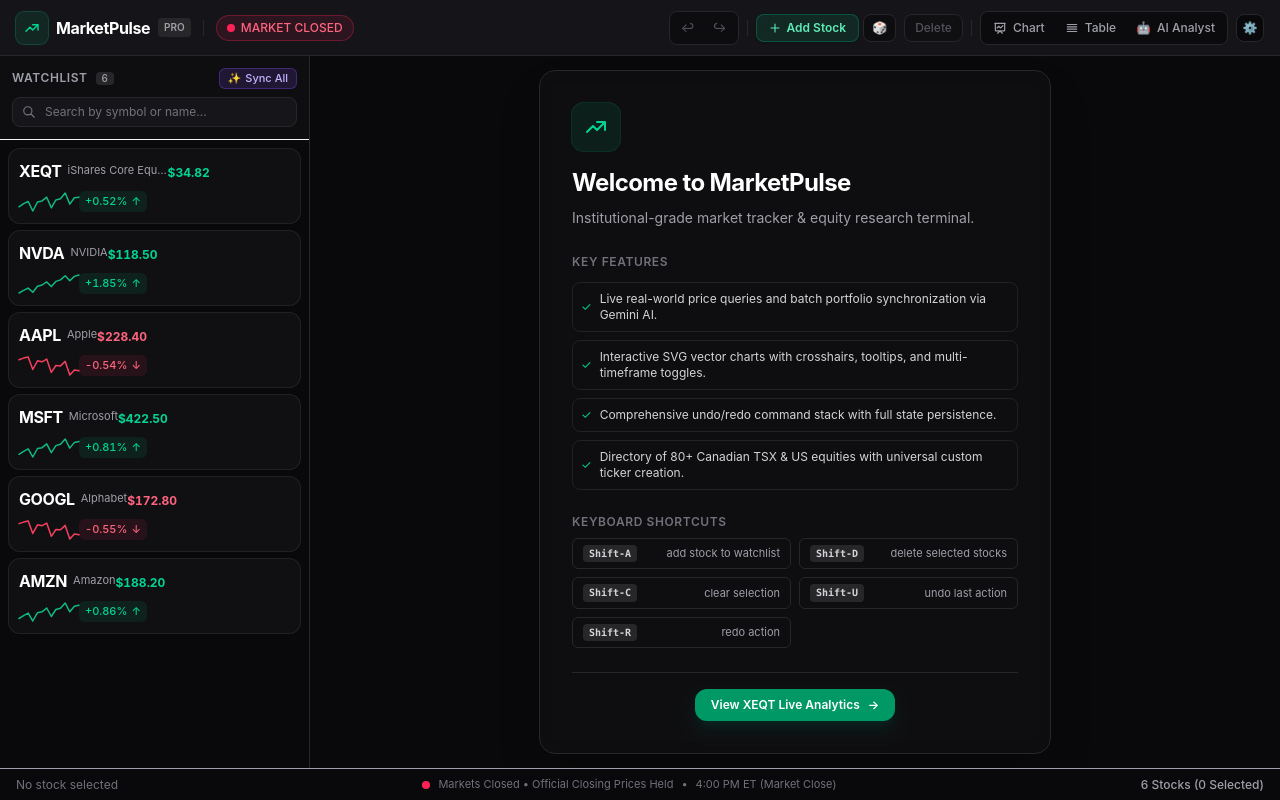
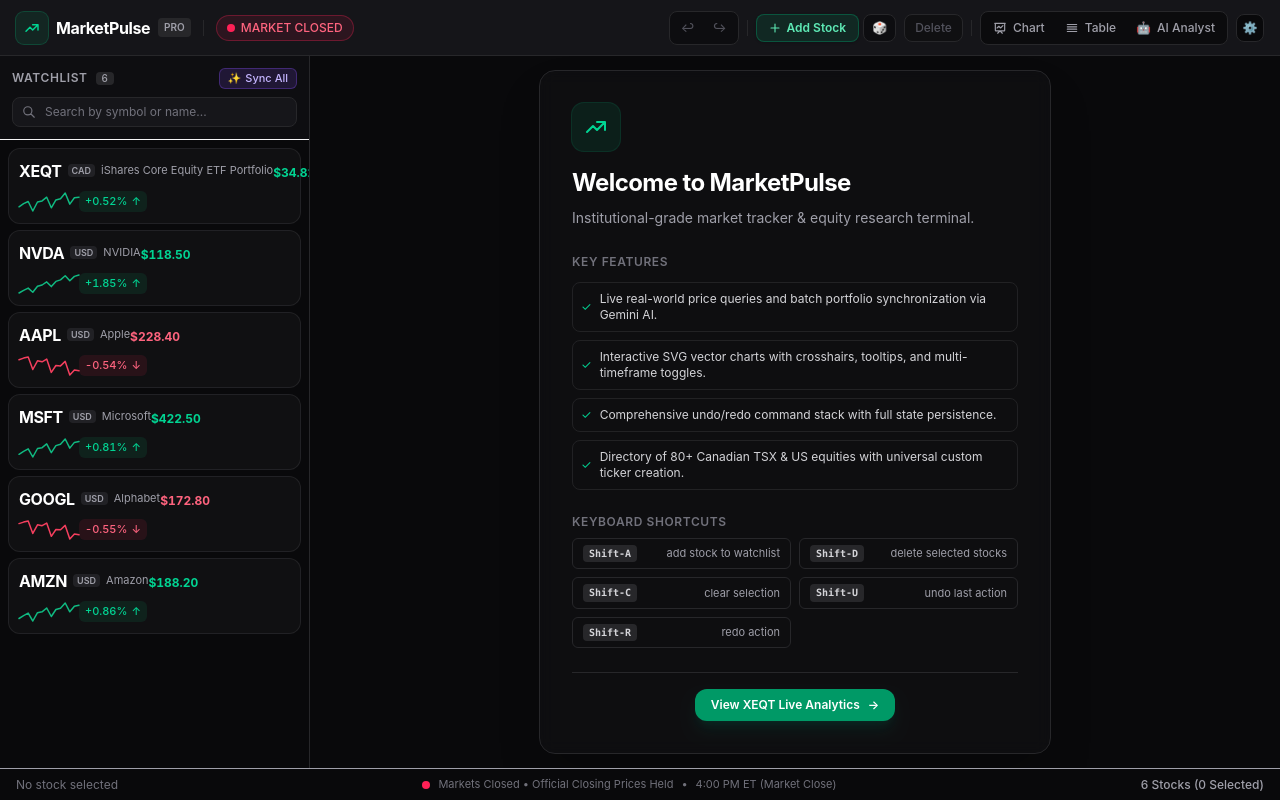
Before and after one commit to Tofaluu/market-pulse, a Preact app: page / in a window 1280 px wide. Built offline with nearby package versions, Linux system fonts and the light colour scheme.

Commit message:
fix: enforce native asset currencies, extract authentic day ranges, and fix AAPL cross-currency bug

```diff
--- a/src/components/StockList.tsx
+++ b/src/components/StockList.tsx
@@ -147,9 +147,12 @@ export function StockList() {
               >
                 {/* Top Row: Symbol, Name & Price */}
                 <div class="flex items-center justify-between">
-                  <div class="flex items-center gap-1.5">
-                    <span class="font-bold tracking-tight text-white">{stock.symbol}</span>
-                    <span class="max-w-[100px] truncate text-[11px] text-zinc-400">
+                  <div class="flex items-center gap-1.5 min-w-0">
+                    <span class="font-bold tracking-tight text-white shrink-0">{stock.symbol}</span>
+                    <span class="rounded bg-zinc-800/80 px-1 py-0.2 text-[9px] font-semibold text-zinc-400 shrink-0">
+                      {stock.currency || "USD"}
+                    </span>
+                    <span class="truncate text-[11px] text-zinc-400">
                       {stock.name}
                     </span>
                   </div>
--- a/src/services/gemini.ts
+++ b/src/services/gemini.ts
@@ -1,4 +1,5 @@
 // Gemini 2.0 Flash AI Service with Google Search Grounding for live financial lookups & company research.
+import { getStockExpectedCurrency } from "../stocks";
 
 const API_KEY_STORAGE_KEY = "marketpulse_gemini_api_key";
 
@@ -34,6 +35,8 @@ export type LivePriceResult = {
   price: number;
   change?: number;
   percentChange?: number;
+  dayHigh?: number;
+  dayLow?: number;
   currency?: string;
   sourceText: string;
   timestamp: string;
@@ -149,29 +152,42 @@ function getMarketDateContext(): { dateStr: string; timeStr: string } {
  */
 export async function fetchLivePriceWithAI(
   symbol: string,
-  name: string
+  name: string,
+  explicitCurrency?: string,
+  sector?: string
 ): Promise<LivePriceResult> {
   const { dateStr, timeStr } = getMarketDateContext();
+  const expectedCurrency = getStockExpectedCurrency(symbol, sector, explicitCurrency);
+  const exchangeDesc =
+    expectedCurrency === "CAD"
+      ? "TSX (Toronto Stock Exchange) in Canadian Dollars (CAD)"
+      : "NASDAQ or NYSE in US Dollars (USD)";
+
   const prompt = `You are a real-time financial market data agent.
 TEMPORAL CONTEXT:
 - Today's date: ${dateStr}
 - Current Eastern Time: ${timeStr} ET
 
 Perform a Google Search to determine the current, up-to-date real-world trading price for the asset/stock ticker '${symbol}' (${name}).
-Look for trading prices on NYSE, NASDAQ, or TSX (Toronto Stock Exchange for Canadian assets like XEQT).
+This asset trades natively on ${exchangeDesc}.
 
-CRITICAL PRICING RULES:
-1. DO NOT return the "Previous Close" (which is the closing price from the prior day).
-2. If the market is open, report the live trading price.
-3. If the market is closed or in after-hours, report TODAY'S official closing price (${dateStr} 4:00 PM ET close), NOT yesterday's close.
-4. If today is a weekend or market holiday, report the closing price of the most recent active trading day (e.g. Friday), NOT the day before that.
+CRITICAL PRICING & CURRENCY RULES:
+1. STRICT NATIVE CURRENCY: Report the price and day changes strictly in ${expectedCurrency}.
+   - NEVER convert ${expectedCurrency} to any other currency (e.g. DO NOT convert US stocks to CAD or Canadian stocks to USD).
+   - For example, Apple (AAPL) trades around ~$225-$235 USD—it must strictly be reported in USD, NEVER converted to Canadian dollars (~$318 CAD).
+2. DO NOT return the "Previous Close" (which is the closing price from the prior day).
+3. If the market is open, report the live trading price.
+4. If the market is closed or in after-hours, report TODAY'S official closing price (${dateStr} 4:00 PM ET close), NOT yesterday's close.
+5. If today is a weekend or market holiday, report the closing price of the most recent active trading day (e.g. Friday), NOT the day before that.
 
 Provide the output strictly in this JSON format:
 {
-  "price": <numeric price, e.g. 34.65 or 255.50>,
-  "change": <numeric day change, e.g. +0.45 or -1.20>,
-  "percentChange": <numeric percent change, e.g. 1.32 or -0.50>,
-  "currency": <"USD" or "CAD">,
+  "price": <numeric price in ${expectedCurrency}, e.g. 229.70 or 34.82>,
+  "change": <numeric day change in ${expectedCurrency}, e.g. +1.49 or -0.35>,
+  "percentChange": <numeric percent change, e.g. 0.65 or -0.50>,
+  "dayHigh": <numeric day high in ${expectedCurrency}, e.g. 231.20>,
+  "dayLow": <numeric day low in ${expectedCurrency}, e.g. 227.10>,
+  "currency": "${expectedCurrency}",
   "summary": <one-sentence summary of today's price and market movement>
 }
 Output only the JSON block without markdown backticks if possible, or inside a clean json code block.`;
@@ -209,13 +225,19 @@ Output only the JSON block without markdown backticks if possible, or inside a c
     typeof parsed?.change === "number" ? parsed.change : undefined;
   const percentChange =
     typeof parsed?.percentChange === "number" ? parsed.percentChange : undefined;
-  const currency = parsed?.currency || (symbol.includes(".TO") || symbol === "XEQT" ? "CAD" : "USD");
+  const dayHigh =
+    typeof parsed?.dayHigh === "number" ? Number(parsed.dayHigh.toFixed(2)) : undefined;
+  const dayLow =
+    typeof parsed?.dayLow === "number" ? Number(parsed.dayLow.toFixed(2)) : undefined;
+  const currency = parsed?.currency || expectedCurrency;
 
   return {
     price: Number(price.toFixed(2)),
     change: change !== undefined ? Number(change.toFixed(2)) : undefined,
     percentChange:
       percentChange !== undefined ? Number(percentChange.toFixed(2)) : undefined,
+    dayHigh,
+    dayLow,
     currency,
     sourceText: parsed?.summary || raw.trim().slice(0, 200),
     timestamp: new Date().toLocaleTimeString(),
@@ -357,39 +379,57 @@ Provide a structured, objective response using EXACTLY this markdown layout:
 
 export type BatchPriceResult = Record<
   string,
-  { price: number; change?: number; percentChange?: number; currency?: string }
+  {
+    price: number;
+    change?: number;
+    percentChange?: number;
+    dayHigh?: number;
+    dayLow?: number;
+    currency?: string;
+  }
 >;
 
 /**
  * Uses Gemini with Google Search to fetch real-world quotes for all active stocks in one query.
  */
 export async function batchFetchLivePricesWithAI(
-  stocks: { symbol: string; name: string }[]
+  stocks: { symbol: string; name: string; currency?: string; sector?: string }[]
 ): Promise<BatchPriceResult> {
   if (stocks.length === 0) return {};
 
   const { dateStr, timeStr } = getMarketDateContext();
-  const stockListStr = stocks.map((s) => `${s.symbol} (${s.name})`).join(", ");
+  const stockListLines = stocks
+    .map((s) => {
+      const cur = getStockExpectedCurrency(s.symbol, s.sector, s.currency);
+      const exch = cur === "CAD" ? "TSX (Toronto Stock Exchange)" : "NASDAQ / NYSE";
+      return `- ${s.symbol} (${s.name}): REQUIRED CURRENCY = ${cur} (trades natively on ${exch})`;
+    })
+    .join("\n");
+
   const prompt = `You are a financial market data agent.
 TEMPORAL CONTEXT:
 - Today's date: ${dateStr}
 - Current Eastern Time: ${timeStr} ET
 
-Perform a Google Search to find current, up-to-date real-world trading prices on NYSE, NASDAQ, or TSX (Toronto Stock Exchange for Canadian assets like XEQT, SHOP, RY) for these assets:
-${stockListStr}
+Perform a Google Search to find current, up-to-date real-world trading prices for each of these assets:
+${stockListLines}
 
-CRITICAL PRICING RULES:
-1. DO NOT report the "Previous Close" (which is yesterday's / the prior day's close).
-2. If the market is closed or in after-hours, report the official closing price from TODAY'S (${dateStr}) trading session, NOT yesterday's close.
-3. If today is a weekend or market holiday, report the closing price of the most recent active trading day (e.g. Friday), NOT the day before that.
-4. For Canadian assets (e.g. XEQT, SHOP.TO, RY.TO), fetch the price in CAD from TSX unless specified otherwise.
+CRITICAL PRICING & CURRENCY RULES:
+1. STRICT PER-ASSET NATIVE CURRENCIES:
+   - For US equities (e.g. AAPL, NVDA, MSFT, GOOGL, AMZN, META, TSLA): Report strictly in USD (US Dollars). NEVER convert US stocks into CAD! (For example, Apple AAPL trades around ~$225–$235 USD; it MUST NOT be converted to ~$318 CAD).
+   - For Canadian equities and ETFs (e.g. XEQT, SHOP, RY, VFV): Report strictly in CAD (Canadian Dollars).
+2. DO NOT report the "Previous Close" (which is yesterday's / the prior day's close).
+3. If the market is closed or in after-hours, report the official closing price from TODAY'S (${dateStr}) trading session, NOT yesterday's close.
+4. If today is a weekend or market holiday, report the closing price of the most recent active trading day (e.g. Friday), NOT the day before that.
 
 Provide output strictly in this JSON format without markdown wrapping:
 {
   "SYMBOL": {
-    "price": <numeric price>,
-    "change": <numeric day change>,
+    "price": <numeric price in requested native currency>,
+    "change": <numeric day change in native currency>,
     "percentChange": <numeric percent change>,
+    "dayHigh": <optional numeric day high in native currency>,
+    "dayLow": <optional numeric day low in native currency>,
     "currency": <"USD" or "CAD">
   }
 }`;
@@ -404,11 +444,23 @@ Provide output strictly in this JSON format without markdown wrapping:
     for (const [key, val] of Object.entries(parsed)) {
       const item = val as any;
       if (item && typeof item.price === "number") {
-        results[key.toUpperCase()] = {
+        const cleanKey = key.toUpperCase();
+        const matchedStock = stocks.find(
+          (s) => s.symbol.toUpperCase() === cleanKey || `${s.symbol.toUpperCase()}.TO` === cleanKey
+        );
+        const expectedCur = getStockExpectedCurrency(
+          matchedStock?.symbol || cleanKey,
+          matchedStock?.sector,
+          matchedStock?.currency
+        );
+
+        results[cleanKey] = {
           price: Number(item.price.toFixed(2)),
           change: typeof item.change === "number" ? Number(item.change.toFixed(2)) : undefined,
           percentChange: typeof item.percentChange === "number" ? Number(item.percentChange.toFixed(2)) : undefined,
-          currency: item.currency || "USD",
+          dayHigh: typeof item.dayHigh === "number" ? Number(item.dayHigh.toFixed(2)) : undefined,
+          dayLow: typeof item.dayLow === "number" ? Number(item.dayLow.toFixed(2)) : undefined,
+          currency: item.currency || expectedCur,
         };
       }
     }
--- a/src/state.ts
+++ b/src/state.ts
@@ -2,10 +2,15 @@
 import { computed, signal } from "@preact/signals";
 import { MAX_STOCKS } from "./constants";
 import type { Stock } from "./stocks";
-import { stockRecords, generateIntraday } from "./stocks";
+import { stockRecords, generateIntraday, getStockExpectedCurrency } from "./stocks";
 import { UndoManager, type Command } from "./undo";
 import { GLOBAL_TICKER_DIRECTORY, createStockFromTicker } from "./tickerDatabase";
-import { batchFetchLivePricesWithAI, fetchLivePriceWithAI, hasGeminiApiKey } from "./services/gemini";
+import {
+  batchFetchLivePricesWithAI,
+  fetchLivePriceWithAI,
+  hasGeminiApiKey,
+  type BatchPriceResult,
+} from "./services/gemini";
 import { setLastSyncTimestamp } from "./services/smartSync";
 
 export type ViewMode = "chart" | "list" | "ai";
@@ -39,7 +44,42 @@ function loadPersistedWatchlist(): Stock[] | null {
     if (data === null) return null;
     const parsed = JSON.parse(data);
     if (Array.isArray(parsed)) {
-      return parsed;
+      return parsed.map((s: Stock) => {
+        const expectedCur = getStockExpectedCurrency(s.symbol, s.sector, s.currency);
+        let price = s.price;
+        let change = s.change;
+        let percentChange = s.percentChange;
+        let dayHigh = s.dayHigh;
+        let dayLow = s.dayLow;
+
+        // Auto-heal old cross-currency conversion bug (e.g. AAPL synced in CAD at ~318 USD)
+        if (s.symbol === "AAPL" && price > 290) {
+          price = 229.70;
+          change = 1.49;
+          percentChange = 0.65;
+          dayHigh = 231.20;
+          dayLow = 227.10;
+        }
+
+        // Heal distorted dayHigh / dayLow if range latched onto cross-currency values
+        const open = Number((price - change).toFixed(2));
+        if (dayHigh > price * 1.2 || dayHigh < price) {
+          dayHigh = Math.max(price, open);
+        }
+        if (dayLow < price * 0.8 || dayLow > price) {
+          dayLow = Math.min(price, open);
+        }
+
+        return {
+          ...s,
+          currency: expectedCur,
+          price,
+          change,
+          percentChange,
+          dayHigh,
+          dayLow,
+        };
+      });
     }
   } catch (err) {
     console.warn("Failed to load persisted watchlist", err);
@@ -166,7 +206,10 @@ class StockStore {
     symbol: string,
     newPrice: number,
     newChange?: number,
-    newPctChange?: number
+    newPctChange?: number,
+    newDayHigh?: number,
+    newDayLow?: number,
+    currency?: string
   ) {
     const cleanSymbol = symbol.trim().toUpperCase();
     this.lastMarketUpdate.value = `Updated at ${new Date().toLocaleTimeString()}`;
@@ -187,13 +230,29 @@ class StockStore {
       );
       const updatedIntraday = generateIntraday(newPrice, change);
 
+      const open = Number((newPrice - change).toFixed(2));
+      const calcHigh = Math.max(newPrice, open);
+      const calcLow = Math.min(newPrice, open);
+
+      // Prefer genuine dayHigh/dayLow from quote; otherwise recalculate if previous was distorted
+      const dayHigh =
+        newDayHigh !== undefined && newDayHigh >= newPrice
+          ? newDayHigh
+          : (s.dayHigh > newPrice * 1.15 || s.dayHigh < newPrice ? calcHigh : Math.max(s.dayHigh, newPrice));
+
+      const dayLow =
+        newDayLow !== undefined && newDayLow <= newPrice && newDayLow > 0
+          ? newDayLow
+          : (s.dayLow < newPrice * 0.85 || s.dayLow > newPrice ? calcLow : Math.min(s.dayLow, newPrice));
+
       return {
         ...s,
+        currency: currency || s.currency || getStockExpectedCurrency(s.symbol, s.sector),
         price: newPrice,
         change,
         percentChange,
-        dayHigh: Math.max(s.dayHigh, newPrice),
-        dayLow: Math.min(s.dayLow, newPrice),
+        dayHigh,
+        dayLow,
         intraday: updatedIntraday,
         history: updatedHistory,
       };
@@ -202,12 +261,7 @@ class StockStore {
     this.save();
   }
 
-  batchUpdatePrices(
-    priceMap: Record<
-      string,
-      { price: number; change?: number; percentChange?: number }
-    >
-  ) {
+  batchUpdatePrices(priceMap: BatchPriceResult) {
     this.lastMarketUpdate.value = `Synced at ${new Date().toLocaleTimeString()}`;
     this.stocks.value = this.stocks.value.map((stock) => {
       const sym = stock.symbol.toUpperCase();
@@ -231,13 +285,28 @@ class StockStore {
       );
       const updatedIntraday = generateIntraday(update.price, change);
 
+      const open = Number((update.price - change).toFixed(2));
+      const calcHigh = Math.max(update.price, open);
+      const calcLow = Math.min(update.price, open);
+
+      const dayHigh =
+        update.dayHigh !== undefined && update.dayHigh >= update.price
+          ? update.dayHigh
+          : (stock.dayHigh > update.price * 1.15 || stock.dayHigh < update.price ? calcHigh : Math.max(stock.dayHigh, update.price));
+
+      const dayLow =
+        update.dayLow !== undefined && update.dayLow <= update.price && update.dayLow > 0
+          ? update.dayLow
+          : (stock.dayLow < update.price * 0.85 || stock.dayLow > update.price ? calcLow : Math.min(stock.dayLow, update.price));
+
       return {
         ...stock,
+        currency: update.currency || stock.currency || getStockExpectedCurrency(stock.symbol, stock.sector),
         price: update.price,
         change,
         percentChange,
-        dayHigh: Math.max(stock.dayHigh, update.price),
-        dayLow: Math.min(stock.dayLow, update.price),
+        dayHigh,
+        dayLow,
         intraday: updatedIntraday,
         history: updatedHistory,
       };
@@ -299,8 +368,21 @@ class StockStore {
     this.syncingSymbols.value = nextSyncing;
 
     try {
-      const result = await fetchLivePriceWithAI(stock.symbol, stock.name);
-      this.updateStockPrice(stock.symbol, result.price, result.change, result.percentChange);
+      const result = await fetchLivePriceWithAI(
+        stock.symbol,
+        stock.name,
+        stock.currency,
+        stock.sector
+      );
+      this.updateStockPrice(
+        stock.symbol,
+        result.price,
+        result.change,
+        result.percentChange,
+        result.dayHigh,
+        result.dayLow,
+        result.currency
+      );
       return true;
     } catch (err) {
       console.warn(`Failed to live-sync price for ${clean}:`, err);
--- a/src/stocks.ts
+++ b/src/stocks.ts
@@ -1,5 +1,26 @@
 export type Point = { year: number; mcap: number; price?: number };
 export type IntradayPoint = { time: string; price: number };
+
+export const CANADIAN_TSX_SYMBOLS = new Set([
+  "XEQT", "VEQT", "VFV", "XIC", "ZEB", "VDY", "XIU", "ZSP", "XAW", "VIU", "VEE",
+  "SHOP", "RY", "TD", "BNS", "BMO", "CM", "ENB", "TRP", "CNQ", "SU", "CP", "CNR",
+  "CSU", "ATD", "BCE", "T", "MFC", "SLF", "POW", "WCN", "GFL", "NTR", "ABX", "AEM"
+]);
+
+export function getStockExpectedCurrency(
+  symbol: string,
+  sector?: string,
+  explicitCurrency?: string
+): "USD" | "CAD" {
+  if (explicitCurrency === "CAD" || explicitCurrency === "USD") {
+    return explicitCurrency;
+  }
+  const clean = symbol.trim().toUpperCase();
+  if (clean.endsWith(".TO")) return "CAD";
+  if (CANADIAN_TSX_SYMBOLS.has(clean)) return "CAD";
+  if (sector && (sector.includes("Canadian") || sector.includes("TSX"))) return "CAD";
+  return "USD";
+}
 
 export type Stock = {
   name: string;
--- a/src/tickerDatabase.ts
+++ b/src/tickerDatabase.ts
@@ -1,5 +1,6 @@
 // Extensive global ticker directory & universal dynamic stock generator.
 import type { Stock, Point, IntradayPoint } from "./stocks";
+import { getStockExpectedCurrency } from "./stocks";
 
 export type TickerInfo = {
   symbol: string;
@@ -190,6 +191,7 @@ export function createStockFromTicker(
     symbol: cleanSymbol,
     name,
     sector,
+    currency: getStockExpectedCurrency(cleanSymbol, sector),
     date: new Date().toISOString(),
     mcap: mcapStr,
     price,
```
Also changed, not shown: src/components/ChartView.tsx (+14 -11 lines).
